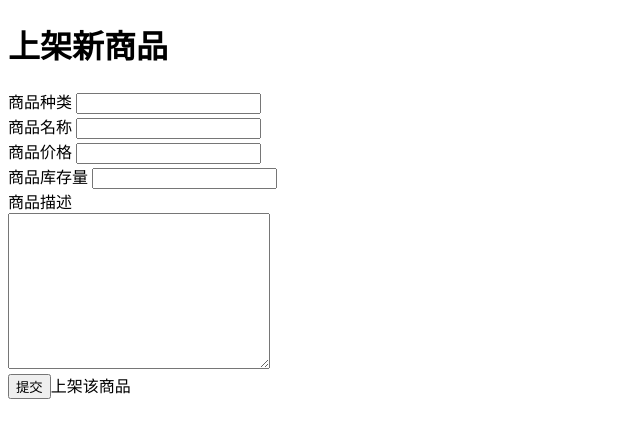
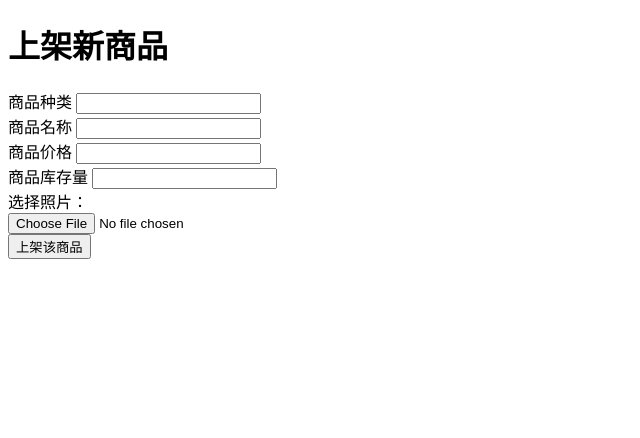
Before and after one commit to guokaichina/databaseProject, a Django app: template ElectronicCommerce/templates/goods_add.html in a window 1280 px wide. Shown: the top 438 px of the page, without its empty margins (0-640 px from the left). Run offline with Django 4.2, Linux system fonts and the light colour scheme; the template is opened without the code that fills it, so the values that code supplies are empty.

Commit message:
templates update

```diff
--- a/ElectronicCommerce/templates/goods_add.html
+++ b/ElectronicCommerce/templates/goods_add.html
@@ -4,6 +4,7 @@
     <meta charset="UTF-8">
     <meta http-equiv="X-UA-Compatible" content="IE=edge">
     <meta name="viewport" content="width=device-width, initial-scale=1.0">
+    <script src="../static/js/jquery-3.6.1.min.js"></script>
     <title>Document</title>
     </head>
 <body>
@@ -12,7 +13,7 @@
     <!-- 大盒子：添加新的商品 -->
     <div class="add_box">
         <!-- 表单，用于填写新的商品信息 -->
-            <form action="" method="post">
+        <form action="" method="post" id="form">
             <!-- 商品种类 -->
             <div class="goodType">
                 <span>商品种类</span>
@@ -34,28 +35,86 @@
                 <input type="text" name="goodsStock" id="goodsStock">
             </div>
             <!-- 商品介绍、描述等 -->
-                <div class="goodsDescribe">
-                    <span>商品描述</span><br>
-                    <textarea name="goodsDescribe" id="goodsDescribe" cols="30" rows="10"></textarea>
+            <div class="goodsImage">
+                选择照片：<br>
+                <input type="file" id="file" name="goodsImage" accept="image/gif, image/jpeg, image/png, image/jpg">
             </div>
-
-
-                <input type="submit" value="提交" id="submit" >上架该商品</input>
+            <input type="submit" value="上架该商品" id="submit">
         </form>
     </div>
 </div>
 </body>
-    <script>
-        $('#submit').click(function(){
-            if(!$('#goodsName').val().match(/^[\u4E00-\u9FA5a-zA-Z0-9_ ]{3,80}$/)){
+<script type="text/javascript">
+    //这里是file处理部分：
 
+    let fileInput = document.getElementById('file');//对应<input id="file", type="file">
+    let file = 0; //设一个初始值,file是真正的照片的数据
+    //每当fileInput改变时调用以下函数
+    fileInput.addEventListener('change', function () {
+        //当fileInput没有东西时，下面的表达式成立
+        if (!fileInput.value) {
+            alert('没有选择文件');
+            return;
         }
-            else if(!$('#goodsPrice').val().match(/^[0-9]{1,10}(\.[0-9]{0,2})?$/)){
+        file = fileInput.files[0];//得到file
+        if (file.size >= 1024 * 1024) {
+            alert('文件大小超出限制');
+            info.innerHTML = '文件大小超出限制';
+            return false;
+        }
+        //
+        let old_image = document.getElementById('show_image')
+        if(old_image !== null)
+            document.body.removeChild(old_image);
+        //上面那段是把旧的照片扔了
+        //下面是模式检测
+        if (!['image/jpeg', 'image/png', 'image/gif', 'image/bmp'].includes(file.type)) {
+            alert('不是有效的图片文件!');
+            return;
+        }
+        // 读取文件:
+        //文件读取器
+        let reader = new FileReader();
+        reader.readAsDataURL(file); //读取file文件：
+        //读取完毕后，e位读取的结果
+        reader.onload = function (e) {
+            let show_image = document.createElement('img');//创建图像
+            show_image.id = 'show_image';
+            show_image.src = e.target.result.toString(); //输入结果
+            //现在show_image就是我们准备上传的image对象
+            //这里可以进行判断
+            show_image.onload = function(){ //加载完成才能有宽高属性
+                console.log('width:',show_image.width);
+                console.log('height:', show_image.height);
+            }
+            //只是展示一下宽高
+            document.body.appendChild(show_image); //展示(其实可以不用展示)
 
+        };
+    });
+
+    $('#submit').click(function () {
+        if (!$('#goodsName').val().match(/^[\u4E00-\u9FA5a-zA-Z0-9_ ]{3,80}$/)) {
+            alert('商品名字格式错误')
+        } else if (!$('#goodsPrice').val().match(/^[0-9]{1,10}(\.[0-9]{0,2})?$/)) {
+            alert('价格格式不对')
+        } else if (!$('#goodsStock').val().match(/^[0-9]{1,10}$/)) {
+            alert('库存格式不对')
+        } else if(file === 0){
+            alert('未选择照片')
         }
-            else if(!$('#goodsStock').val().match(/^[0-9]{1,10}$/)){
-
+        else{
+            let extension_name = file.name.substring(file.name.lastIndexOf('.'));
+            console.log('后缀名:', extension_name);
+            console.log('ok')
+            let obj_form = document.getElementById('form');
+            let opt = document.createElement('textarea');
+            opt.name = 'extensionName';
+            opt.value = extension_name;
+            obj_form.appendChild(opt);
+            return true;
         }
+        return false;
     })
 
 </script>
--- a/ElectronicCommerce/templates/goods_management.html
+++ b/ElectronicCommerce/templates/goods_management.html
@@ -11,7 +11,7 @@
     <!-- 查看销售统计 -->
     <div><a href="#">查看销售情况</a></div>
     <!-- 跳转到上架新商品页面 -->
-    <div><a href="goods_add/">上架新商品</a></div>
+    <div><a href="{% url 'goods_add' seller_id %}">上架新商品</a></div>
     <!-- 下架某商品 -->
     <div><a href="#">选择下架某商品</a></div>
 </body>
--- a/ElectronicCommerce/templates/test_page.html
+++ b/ElectronicCommerce/templates/test_page.html
@@ -11,8 +11,8 @@
             border: 1px solid #ccc;
             width: 100%;
             height: 100%;
-            max-width: 200px;
-            max-height: 200px;
+            max-width: 500px;
+            max-height: 500px;
             background-size: contain;
             background-repeat: no-repeat;
             background-position: center center;
@@ -24,7 +24,7 @@
         <p>图片预览：</p>
         <img id="image-preview" alt="等待上传" src="">
         <p>
-            <input type="file" id="file" name="goodsImage" accept="image/gif, image/jpeg, image/png, image/jpg">
+            <input type="file" id="file" name="goodsImage" accept="image/gif, image/jpeg, image/png, image/jpg, image/bmp">
         </p>
         <p id="info"></p>
         <input type="submit" value="提交" />
```
Also changed, not shown: ElectronicCommerce/NetworkingMall/views.py (+9 -2 lines). Lines whose indentation alone changed are shown as unchanged.
